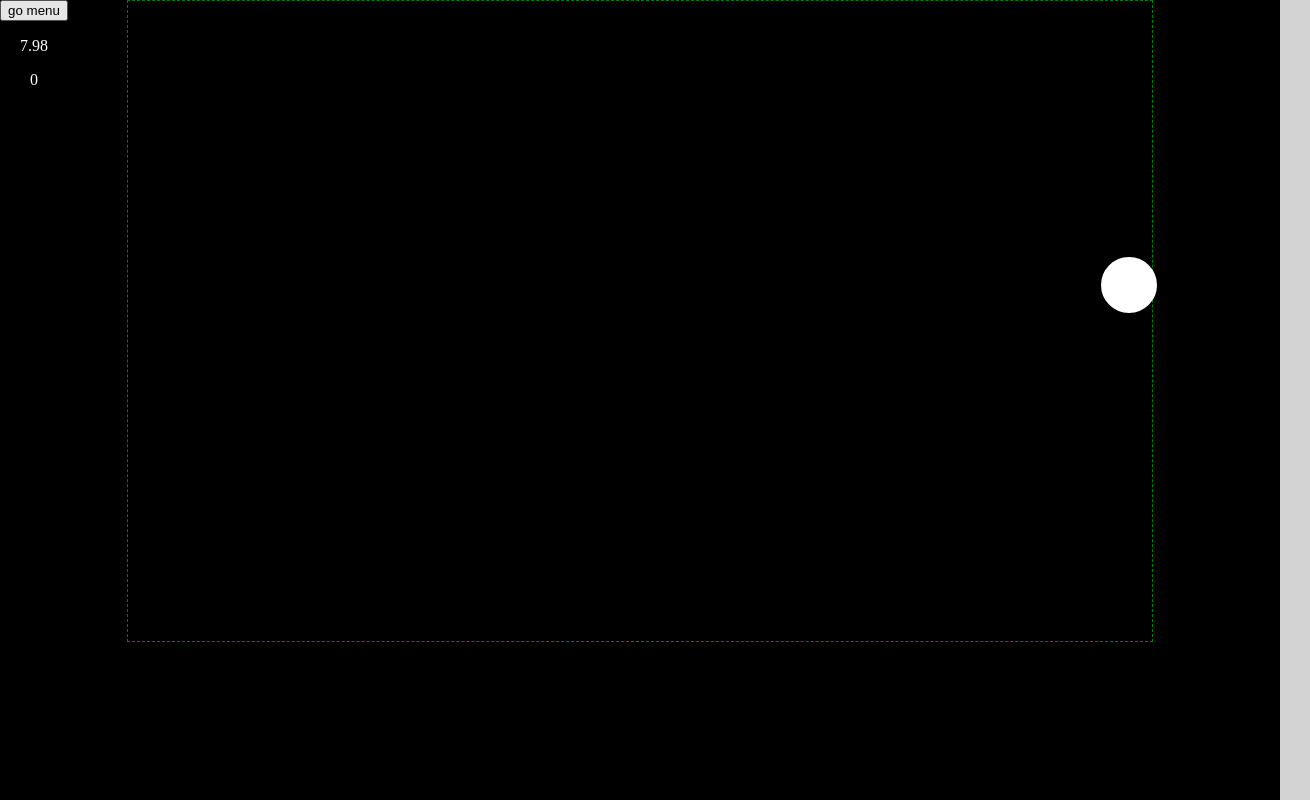
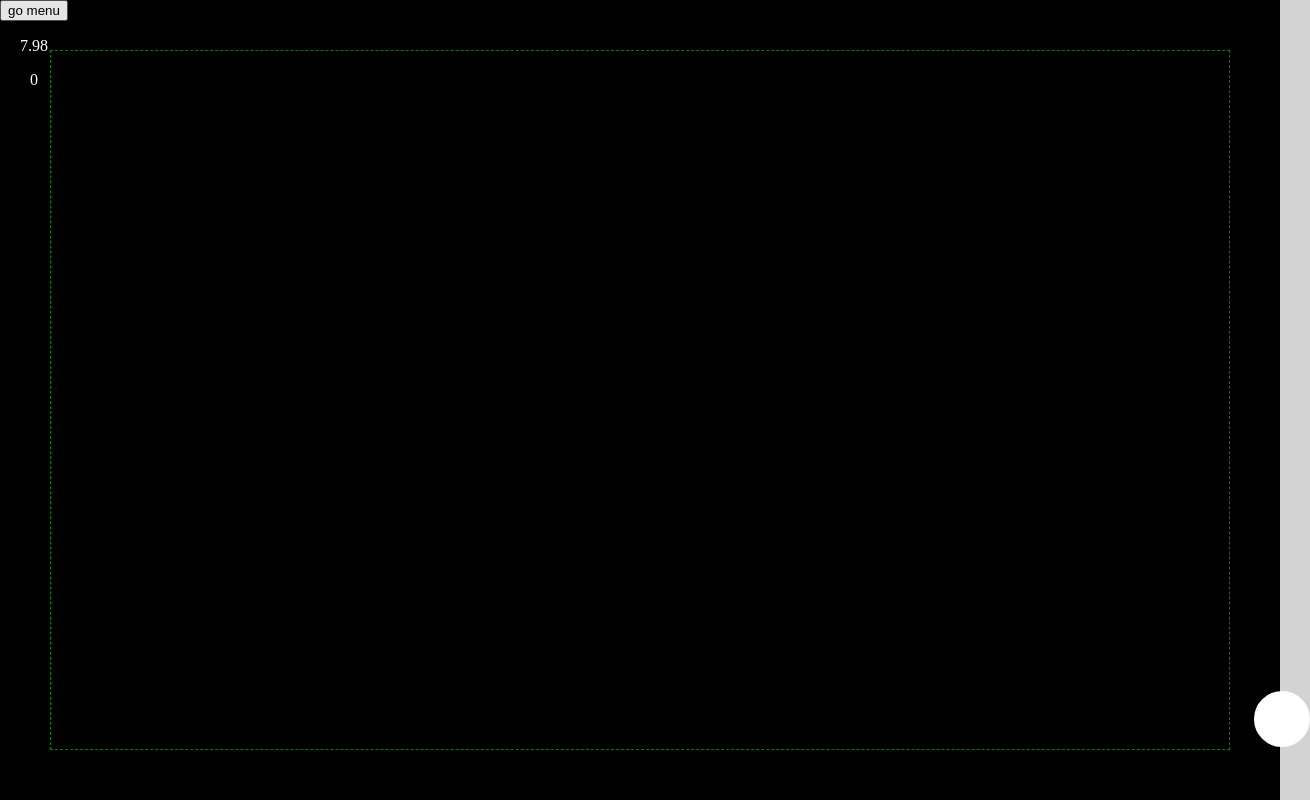
Before and after one commit to Lefentome38/TP_PWA_kill_div_Thomas, a React (Vite) app: page /plateau_jeux in a window 1280 px wide. Shown: the whole page, 1310 px wide, since content can reach past the window. Built offline with nearby package versions, Linux system fonts and the light colour scheme.

Commit message:
création de la branch correction_Thomas

```diff
--- a/dev-dist/sw.js
+++ b/dev-dist/sw.js
@@ -82,7 +82,7 @@ define(['./workbox-b5f7729d'], (function (workbox) { 'use strict';
     "revision": "3ca0b8505b4bec776b69afdba2768812"
   }, {
     "url": "index.html",
-    "revision": "0.bf3elg05k8"
+    "revision": "0.kg47s93havg"
   }], {});
   workbox.cleanupOutdatedCaches();
   workbox.registerRoute(new workbox.NavigationRoute(workbox.createHandlerBoundToURL("index.html"), {
--- a/src/index.scss
+++ b/src/index.scss
@@ -22,13 +22,13 @@ body{
 .div_plateau_jeu{
   width: 100%;
   height: 100%;
+  display: flex;
   position: relative;
   background-color: black;
   .zone_div_kill{
+    flex: 1;
+    margin: 50px;
     border: dashed 1px green ;
-    height: 80%;
-    width: 80%;
-    margin: auto;
     .kill_div{
       width: 50px;
       height: 50px;
--- a/src/route_page/Plateau_jeux.tsx
+++ b/src/route_page/Plateau_jeux.tsx
@@ -5,13 +5,15 @@ const son = new Audio("/sound-effects-sonic-rings.mp3")
 const son_attante = new Audio("/musique-dattente.mp3")
 
 function Plateau_jeux() {
+  const nbr_top = 100
+  const nbr_left = 100
 
   const navig = useNavigate()
   const [timer,SetTimer] = useState<number>()
   const [_,SetPing] = useState<number>()
   const [point,Setpoint] = useState<number>(1)
-  const [random_top,SetRandom_top] = useState(Math.floor(Math.random()*41).toString())
-  const [random_left,SetRandom_left] = useState(Math.floor(Math.random()*81).toString())
+  const [random_top,SetRandom_top] = useState(Math.floor(Math.random()*nbr_top))
+  const [random_left,SetRandom_left] = useState(Math.floor(Math.random()*nbr_left))
 
   function sum_timer() {
     return (timer ? (Date.now()-timer) / 1000:0).toString()
@@ -45,8 +47,8 @@ function Plateau_jeux() {
       son.currentTime = 0
     }
 
-    SetRandom_top(Math.floor(Math.random()*41).toString())
-    SetRandom_left(Math.floor(Math.random()*81).toString())
+    SetRandom_top(Math.floor(Math.random()*nbr_top))
+    SetRandom_left(Math.floor(Math.random()*nbr_left))
 
   },[random_top, random_left, point])
 
```
